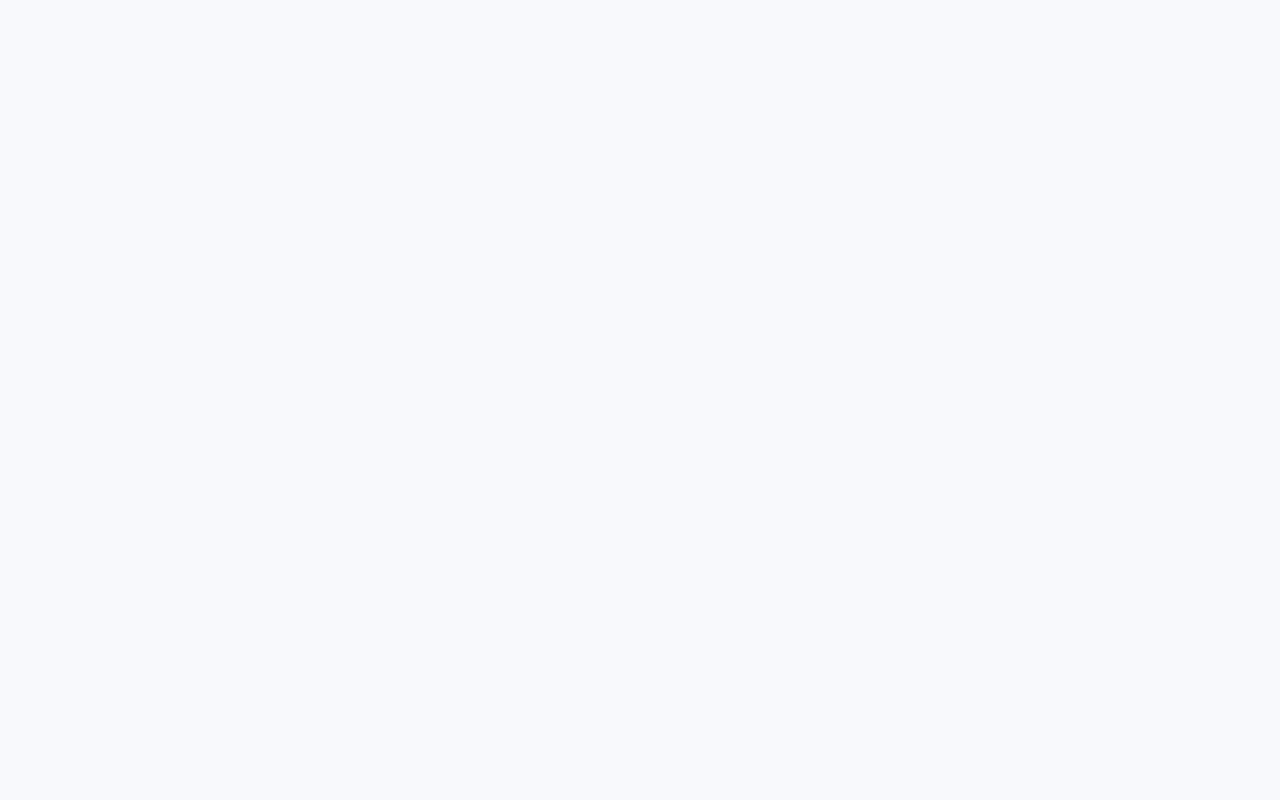
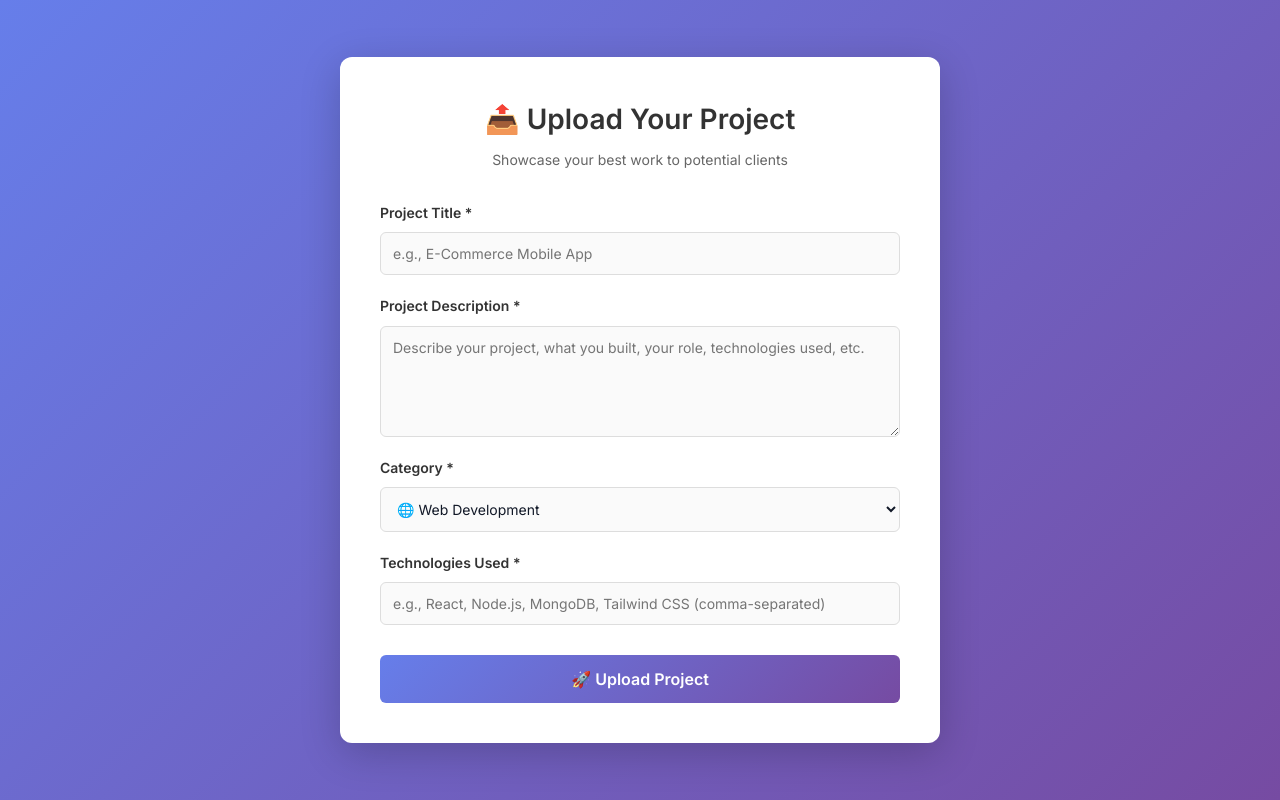
Before and after one commit to YashikaSingla11/freelancehub, a React app in the folder frontend/: page /upload-project in a window 1280 px wide. Before the commit this address had no page. Built offline with nearby package versions, Linux system fonts and the light colour scheme; the HTML template or start-up script is replaced by a standard one.

Commit message:
Add Upload Project feature - ready for deployment

```diff
--- a/frontend/src/App.jsx
+++ b/frontend/src/App.jsx
@@ -7,6 +7,7 @@ import Profile from "./pages/Profile";
 import Dashboard from "./pages/Dashboard";
 import FindWork from "./pages/FindWork";
 import WorkDetails from "./pages/WorkDetails";
+import UploadProject from "./pages/UploadProject";
 import { AuthProvider, useAuth } from "./contexts/AuthContext";
 
 function AppContent() {
@@ -22,6 +23,7 @@ function AppContent() {
         <Route path="/profile/:id" element={<Profile />} />
         <Route path="/findwork" element={<FindWork />} />
         <Route path="/work/:id" element={<WorkDetails />} />
+        <Route path="/upload-project" element={<UploadProject />} />
       </Routes>
     </>
   );
--- a/frontend/src/components/Navbar.css
+++ b/frontend/src/components/Navbar.css
@@ -20,6 +20,21 @@
   align-items: center;
   justify-content: space-between;
   box-shadow: 0 4px 24px rgba(0, 0, 0, 0.3);
+}
+
+.btn-navbar {
+  background: linear-gradient(135deg, #667eea 0%, #764ba2 100%);
+  color: white;
+  padding: 10px 16px;
+  border-radius: 6px;
+  text-decoration: none;
+  font-weight: 600;
+  transition: transform 0.2s;
+  display: inline-block;
+}
+
+.btn-navbar:hover {
+  transform: translateY(-2px);
 }
 
 /* ── Logo ── */
--- a/frontend/src/components/Navbar.jsx
+++ b/frontend/src/components/Navbar.jsx
@@ -22,6 +22,7 @@ export default function Navbar() {
     { to: "/home",        label: "Home",        icon: "🏠" },
     { to: "/freelancers", label: "Find Talent",  icon: "👥" },
     { to: "/findwork",    label: "Find Work",    icon: "💼" },
+    { to: "/upload-project", label: "Upload Project", icon: "⬆️",className:"btn-navbar" },
     { to: "/dashboard",   label: "Dashboard",   icon: "📊" },
   ];
 
--- /dev/null
+++ b/frontend/src/pages/UploadProject.css
@@ -0,0 +1,138 @@
+.upload-container {
+  min-height: 100vh;
+  background: linear-gradient(135deg, #667eea 0%, #764ba2 100%);
+  display: flex;
+  align-items: center;
+  justify-content: center;
+  padding: 20px;
+}
+
+.upload-card {
+  background: white;
+  border-radius: 12px;
+  box-shadow: 0 10px 40px rgba(0, 0, 0, 0.2);
+  max-width: 600px;
+  width: 100%;
+  padding: 40px;
+}
+
+.upload-header {
+  text-align: center;
+  margin-bottom: 30px;
+}
+
+.upload-header h1 {
+  font-size: 28px;
+  color: #333;
+  margin-bottom: 8px;
+}
+
+.upload-header p {
+  color: #666;
+  font-size: 14px;
+}
+
+.form-group {
+  margin-bottom: 20px;
+}
+
+.form-group label {
+  display: block;
+  font-weight: 600;
+  color: #333;
+  margin-bottom: 8px;
+  font-size: 14px;
+}
+
+.form-group input,
+.form-group textarea,
+.form-group select {
+  width: 100%;
+  padding: 12px;
+  border: 1px solid #ddd;
+  border-radius: 6px;
+  font-size: 14px;
+  font-family: inherit;
+  transition: border-color 0.3s, box-shadow 0.3s;
+}
+
+.form-group input:focus,
+.form-group textarea:focus,
+.form-group select:focus {
+  outline: none;
+  border-color: #667eea;
+  box-shadow: 0 0 0 3px rgba(102, 126, 234, 0.1);
+}
+
+.form-group small {
+  display: block;
+  margin-top: 6px;
+  color: #999;
+  font-size: 12px;
+}
+
+.error-message {
+  background-color: #fee;
+  color: #c33;
+  padding: 12px;
+  border-radius: 6px;
+  margin-bottom: 20px;
+  font-size: 14px;
+  border-left: 4px solid #c33;
+}
+
+.btn-upload {
+  width: 100%;
+  padding: 14px;
+  background: linear-gradient(135deg, #667eea 0%, #764ba2 100%);
+  color: white;
+  border: none;
+  border-radius: 6px;
+  font-size: 16px;
+  font-weight: 600;
+  cursor: pointer;
+  transition: transform 0.2s, box-shadow 0.2s;
+  margin-top: 10px;
+}
+
+.btn-upload:hover:not(:disabled) {
+  transform: translateY(-2px);
+  box-shadow: 0 8px 20px rgba(102, 126, 234, 0.3);
+}
+
+.btn-upload:disabled {
+  opacity: 0.7;
+  cursor: not-allowed;
+}
+
+.success-message {
+  text-align: center;
+  padding: 30px;
+}
+
+.success-icon {
+  font-size: 60px;
+  margin-bottom: 15px;
+}
+
+.success-message h2 {
+  color: #28a745;
+  font-size: 24px;
+  margin-bottom: 10px;
+}
+
+.success-message p {
+  color: #666;
+  font-size: 14px;
+  margin-bottom: 8px;
+}
+
+@media (max-width: 600px) {
+  .upload-card {
+    padding: 25px;
+  }
+
+  .upload-header h1 {
+    font-size: 22px;
+  }
+}
--- /dev/null
+++ b/frontend/src/pages/UploadProject.jsx
@@ -0,0 +1,202 @@
+import React, { useState } from "react";
+import { useNavigate } from "react-router-dom";
+import { useAuth } from "../contexts/AuthContext";
+import "./UploadProject.css";
+
+const API = `${import.meta.env.VITE_API_URL}/api`;
+
+const CATEGORIES = [
+  { value: "web", label: "🌐 Web Development" },
+  { value: "mobile", label: "📱 Mobile App" },
+  { value: "design", label: "🎨 Design" },
+  { value: "data", label: "📊 Data Analytics" },
+  { value: "ml", label: "🤖 ML/AI" },
+  { value: "writing", label: "✍️ Writing" },
+  { value: "marketing", label: "📣 Marketing" },
+  { value: "other", label: "🔧 Other" },
+];
+
+export default function UploadProject() {
+  const navigate = useNavigate();
+  const { user } = useAuth();
+  const [loading, setLoading] = useState(false);
+  const [success, setSuccess] = useState(false);
+  const [error, setError] = useState("");
+
+  const [formData, setFormData] = useState({
+    title: "",
+    description: "",
+    category: "web",
+    technologies: "",
+    image_url: "",
+    live_link: "",
+  });
+
+  const handleChange = (e) => {
+    const { name, value } = e.target;
+    setFormData((prev) => ({ ...prev, [name]: value }));
+  };
+
+  const handleSubmit = async (e) => {
+    e.preventDefault();
+    setError("");
+    setLoading(true);
+
+    try {
+      const userData = JSON.parse(localStorage.getItem("user") || "{}");
+      const userId = userData.id || user?.id;
+
+      if (!userId) {
+        setError("User not found. Please login again.");
+        setLoading(false);
+        return;
+      }
+
+      const response = await fetch(`${API}/users/${userId}/upload_project/`, {
+        method: "POST",
+        headers: {
+          "Content-Type": "application/json",
+        },
+        body: JSON.stringify(formData),
+      });
+
+      const data = await response.json();
+
+      if (response.ok) {
+        setSuccess(true);
+        setFormData({
+          title: "",
+          description: "",
+          category: "web",
+          technologies: "",
+          image_url: "",
+          live_link: "",
+        });
+        setTimeout(() => {
+          navigate(`/profile/${userId}`);
+        }, 2000);
+      } else {
+        setError(data.detail || "Failed to upload project. Try again.");
+      }
+    } catch (err) {
+      setError("Network error. Make sure backend is running on port 8000.");
+      console.error(err);
+    } finally {
+      setLoading(false);
+    }
+  };
+
+  return (
+    <div className="upload-container">
+      <div className="upload-card">
+        <div className="upload-header">
+          <h1>📤 Upload Your Project</h1>
+          <p>Showcase your best work to potential clients</p>
+        </div>
+
+        {success ? (
+          <div className="success-message">
+            <div className="success-icon">✅</div>
+            <h2>Project Uploaded Successfully!</h2>
+            <p>Your portfolio project is now visible on your profile.</p>
+            <p>Redirecting to your profile...</p>
+          </div>
+        ) : (
+          <form onSubmit={handleSubmit}>
+            <div className="form-group">
+              <label htmlFor="title">Project Title *</label>
+              <input
+                id="title"
+                type="text"
+                name="title"
+                placeholder="e.g., E-Commerce Mobile App"
+                value={formData.title}
+                onChange={handleChange}
+                required
+                maxLength="200"
+              />
+            </div>
+
+            <div className="form-group">
+              <label htmlFor="description">Project Description *</label>
+              <textarea
+                id="description"
+                name="description"
+                placeholder="Describe your project, what you built, your role, technologies used, etc."
+                value={formData.description}
+                onChange={handleChange}
+                required
+                rows="5"
+              />
+            </div>
+
+            <div className="form-group">
+              <label htmlFor="category">Category *</label>
+              <select
+                id="category"
+                name="category"
+                value={formData.category}
+                onChange={handleChange}
+              >
+                {CATEGORIES.map((cat) => (
+                  <option key={cat.value} value={cat.value}>
+                    {cat.label}
+                  </option>
+                ))}
+              </select>
+            </div>
+
+            <div className="form-group">
+              <label htmlFor="technologies">Technologies Used *</label>
+              <input
+                id="technologies"
+                type="text"
+                name="technologies"
+                placeholder="e.g., React, Node.js, MongoDB, Tailwind CSS (comma-separated)"
+                value={formData.technologies}
+                onChange={handleChange}
+                required
+              />
+            </div>
+
+            {/* <div className="form-group">
+              <label htmlFor="image_url">Project Image URL *</label>
+              <input
+                id="image_url"
+                type="url"
+                name="image_url"
+                placeholder="https://example.com/project-screenshot.jpg"
+                value={formData.image_url}
+                onChange={handleChange}
+                required
+              />
+              <small>Tip: Upload image to ImgBB (imgbb.com) and paste the URL</small>
+            </div>
+
+            <div className="form-group">
+              <label htmlFor="live_link">Live Link (Optional)</label>
+              <input
+                id="live_link"
+                type="url"
+                name="live_link"
+                placeholder="https://your-project-live.com"
+                value={formData.live_link}
+                onChange={handleChange}
+              />
+            </div> */}
+
+            {error && <div className="error-message">⚠️ {error}</div>}
+
+            <button
+              type="submit"
+              className="btn-upload"
+              disabled={loading}
+            >
+              {loading ? "⏳ Uploading..." : "🚀 Upload Project"}
+            </button>
+          </form>
+        )}
+      </div>
+    </div>
+  );
+}
```
Also changed, not shown: 1 other file (tests, documents, lock files or other folders).
